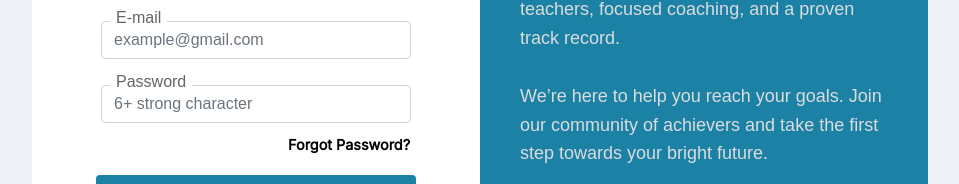
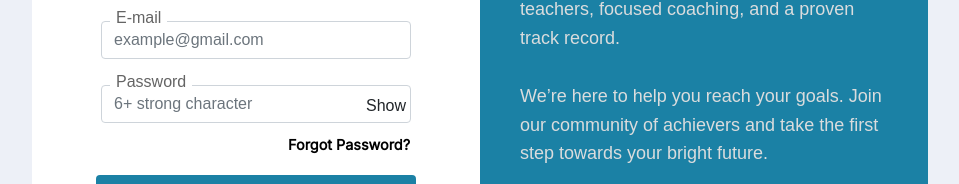
Before and after one commit to Aathithyan2947/Quiz-App, a React (Vite) app: page / in a window 1280 px wide. Shown: the part 387-571 px from the top of the page, without its empty margins (160-1119 px from the left). Built offline with nearby package versions, Linux system fonts and the light colour scheme; no server answers; a web font is replaced by a local one.

Commit message:
Final Application is ready

```diff
--- a/src/components/Authentication/Login/login.jsx
+++ b/src/components/Authentication/Login/login.jsx
@@ -15,13 +15,14 @@ export const Login = () => {
   const [error, setError] = useState('');
   const [loading, setLoading] = useState(false);
   const navigate = useNavigate();
+  const [showPassword, setShowPassword] = useState(false);
 
   useEffect(() => {
     const unsubscribe = onAuthStateChanged(auth, (user) => {
       if (user) {
         console.log('User details:', user); // Inspect the user object
         if (user.emailVerified) {
-          alert('Email is verified');
+          console.log('user is verified');
         } else {
           console.log('Email is not verified');
         }
@@ -38,7 +39,10 @@ export const Login = () => {
     try {
       setLoading(true);
       // localStorage.setItem("authToken", data.token);
-      if (email === 'admin@gmail.com' || email === 'aathireguraj@gmail.com') {
+      if (
+        email === 'inertiatorque@gmail.com' ||
+        email === 'aathireguraj@gmail.com'
+      ) {
         const res = await signInWithEmailAndPassword(auth, email, password)
           .then(() => {
             localStorage.setItem('user_id', auth.currentUser.uid);
@@ -52,10 +56,11 @@ export const Login = () => {
           });
         console.log(res);
       } else {
-        const res = await signInWithEmailAndPassword(auth, email, password)
+        await signInWithEmailAndPassword(auth, email, password)
           .then(() => {
             localStorage.setItem('user_id', auth.currentUser.uid);
             setLoading(false);
+            localStorage.setItem('username', auth.currentUser.displayName);
             navigate('/user');
           })
           .catch((err) => {
@@ -63,7 +68,6 @@ export const Login = () => {
             setLoading(false);
             console.log(err);
           });
-        console.log(res);
       }
     } catch (err) {
       setLoading(false);
@@ -111,7 +115,7 @@ export const Login = () => {
             </div>
             <div className='input-wrapper'>
               <input
-                type='password'
+                type={showPassword ? 'text' : 'password'}
                 required
                 id='password'
                 autoComplete='true'
@@ -122,6 +126,22 @@ export const Login = () => {
                 className='form-control mb-3'
               />
               <label htmlFor='password'>Password</label>
+              <span
+                onClick={() => setShowPassword((prev) => !prev)}
+                className='password-toggle position-absolute '
+                style={{
+                  top: '40%',
+                  right: '10px',
+                  transform: 'translateY(-50%)',
+                  cursor: 'pointer',
+                }}
+              >
+                {
+                  showPassword
+                    ? 'Hide' // Use Bootstrap Icons for hidden state
+                    : 'Show' // Use Bootstrap Icons for visible state
+                }
+              </span>
             </div>
             <div
               onClick={forgetPassword}
--- a/src/components/Authentication/Register/Register.jsx
+++ b/src/components/Authentication/Register/Register.jsx
@@ -4,6 +4,7 @@ import '../Register/Register.css';
 import {
   createUserWithEmailAndPassword,
   sendEmailVerification,
+  updateProfile,
 } from 'firebase/auth';
 import { auth } from '../../../firebase/firebase-config';
 import Loading from '../../../utils/Loading';
@@ -34,7 +35,10 @@ const Register = () => {
           email,
           password
         );
-        const user = userCredential.user; // Get the user object from the userCredential
+        const user = userCredential.user;
+        await updateProfile(userCredential.user, {
+          displayName: username,
+        });
 
         console.log('Signed up successfully');
         localStorage.setItem('username', username);
```
